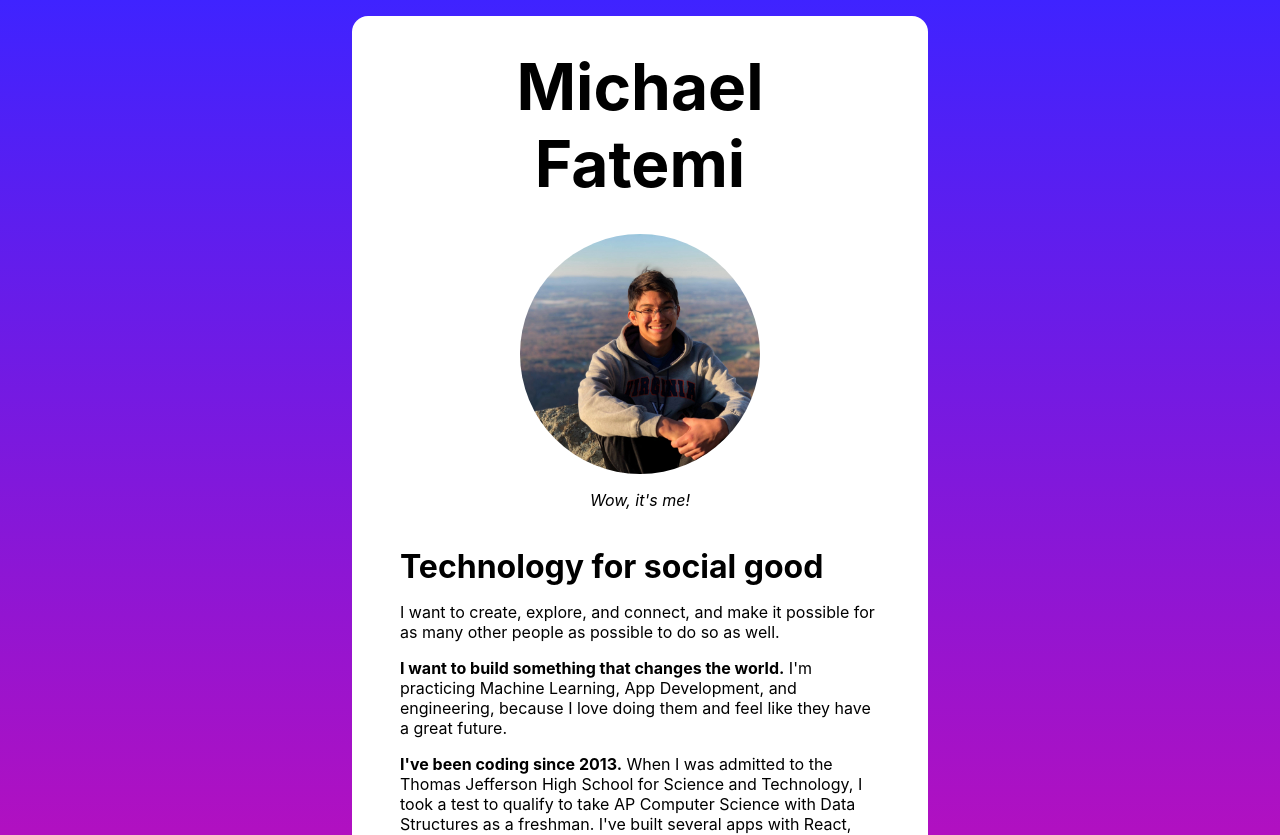
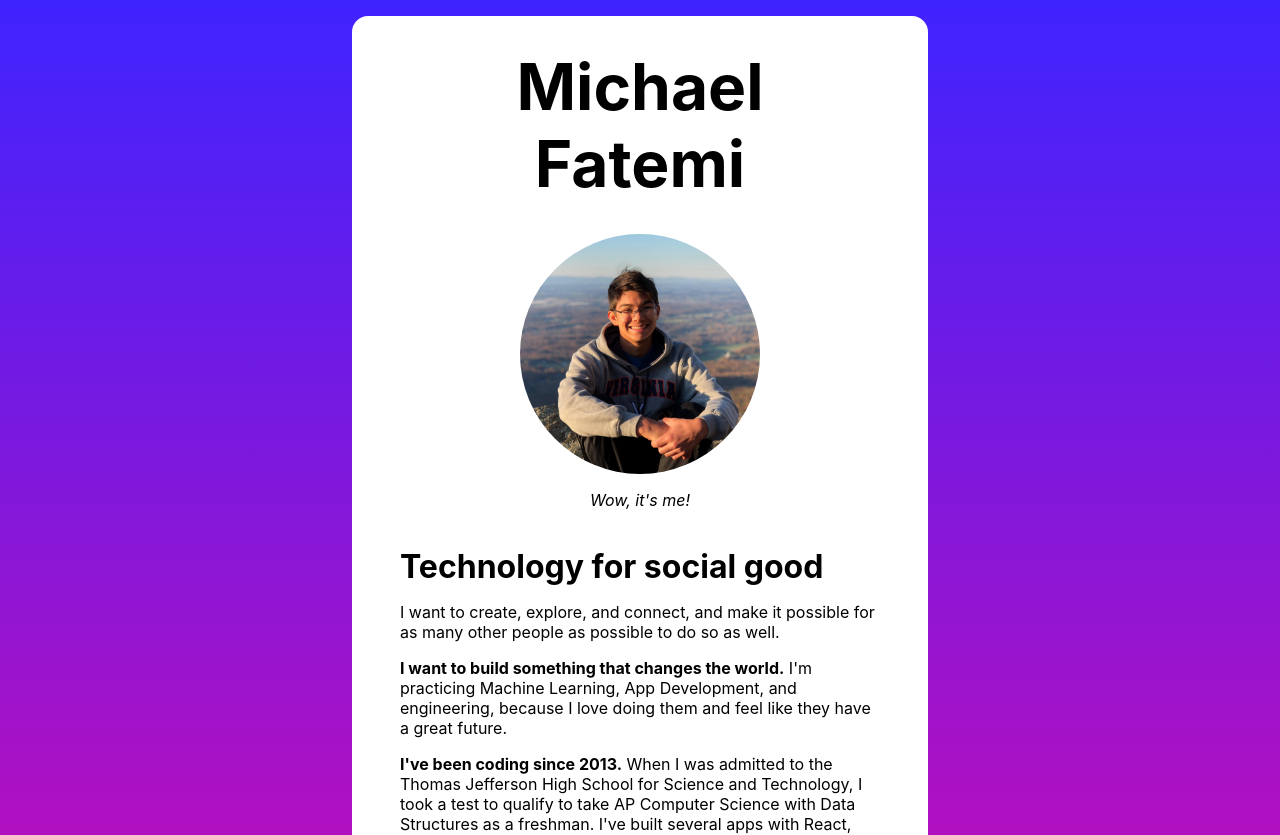
Before and after one commit to myfatemi04/portfolio, a Next.js app: page / in a window 1280 px wide. Shown: the top 835 px of the page. Built offline with nearby package versions, Linux system fonts and the light colour scheme.

Commit message:
center photo of rock

```diff
--- a/pages/index.tsx
+++ b/pages/index.tsx
@@ -33,7 +33,7 @@ export default function MainPage({ projects }: { projects: ProjectProps[] }) {
         Fatemi
       </h1>
       <img
-        src="/images/rock.jpg"
+        src="/images/rock_centered.jpg"
         style={{
           borderRadius: "100%",
           width: profilePhotoSize,
```
Also changed, not shown: public/images/rock_centered.jpg (added).
